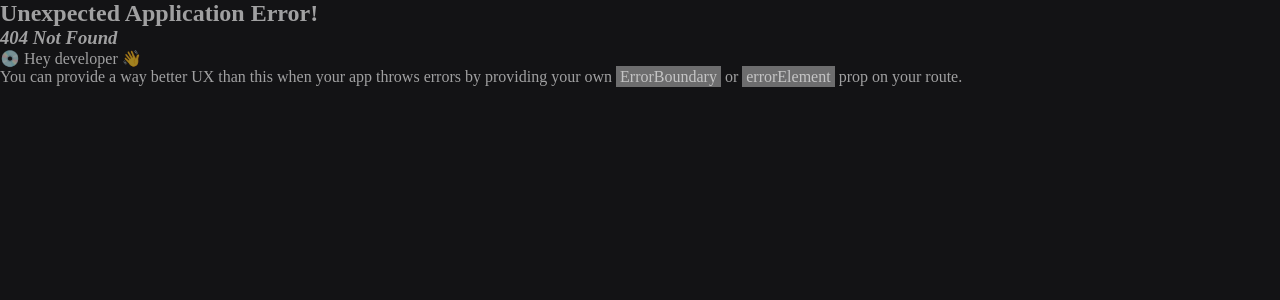
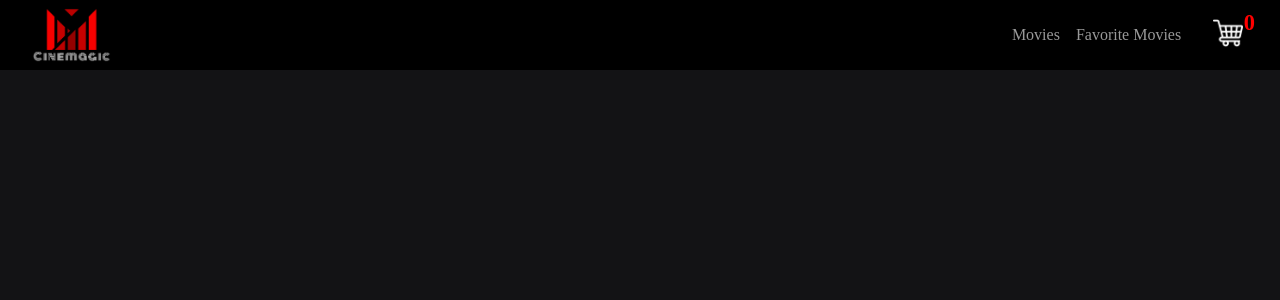
Before and after one commit to astrahalora/movie-store, a React (Create React App) app in the folder client/: page /checkout in a window 1280 px wide. Before the commit this address had no page. Shown: the top 300 px of the page. Built offline with nearby package versions, Linux system fonts and the light colour scheme.

Commit message:
Add route for cart

```diff
--- a/client/src/App.js
+++ b/client/src/App.js
@@ -1,14 +1,16 @@
 import { createBrowserRouter, Route, createRoutesFromElements, RouterProvider } from "react-router-dom";
 import RootLayout from "./components/RootLayout";
 import Home from "./components/Home";
+import FavoriteMovies from "./components/FavoriteMovies";
+import Cart from "./components/Cart";
 import './App.scss';
-import FavoriteMovies from "./components/FavoriteMovies";
 
 const router = createBrowserRouter(
   createRoutesFromElements(
     <Route path="/" element={<RootLayout/>}>
       <Route index element={<Home/>}/>
       <Route path="/favorites" element={<FavoriteMovies/>}/>
+      <Route path="/checkout" element={<Cart/>}/>
     </Route>
   )
 )
--- /dev/null
+++ b/client/src/components/Cart.js
@@ -0,0 +1,5 @@
+export default function Cart() {
+    return (
+      <div>Cart</div>
+    )
+}
```
